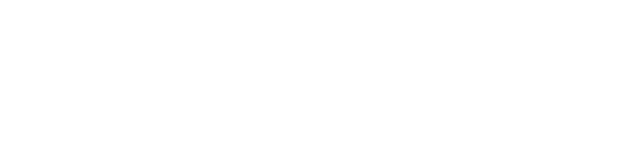
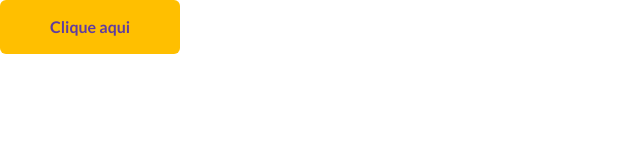
Before and after one commit to anderson-0/kinghost_sass_layout, a plain HTML site: page index.html in a window 1280 px wide. Shown: the whole page, without its empty margins (0-640 px from the left). Drawn offline with nearby package versions, Linux system fonts and the light colour scheme; files that its build step writes are made by us from their sources.

Commit message:
feat: text inside link with padding aligns in the center

```diff
--- a/index.html
+++ b/index.html
@@ -14,7 +14,7 @@
 </head>
 
 <body>
-
+  <a href="">Clique aqui</a>
 </body>
 
 </html>
--- a/scss/_home.scss
+++ b/scss/_home.scss
@@ -0,0 +1,3 @@
+a {
+  @include style-btn(5.4rem, $yellow, $purple)
+}
--- a/scss/_mixins.scss
+++ b/scss/_mixins.scss
@@ -5,6 +5,8 @@
 }
 
 @mixin style-btn($height, $bg, $color) {
+  display: inline-block;
+  line-height: $height;
   height: $height;
   background-color: $bg;
   color: $color;
```
